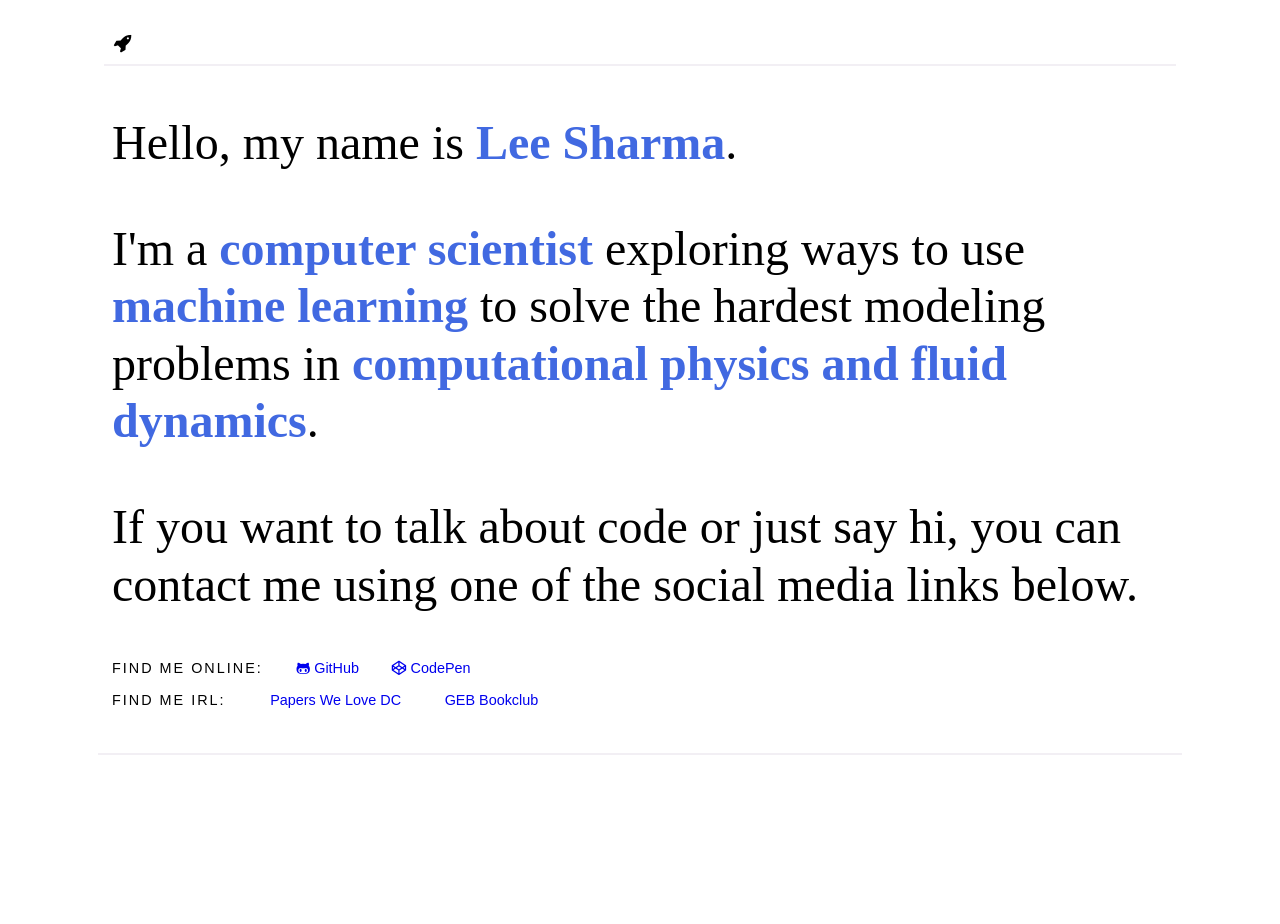
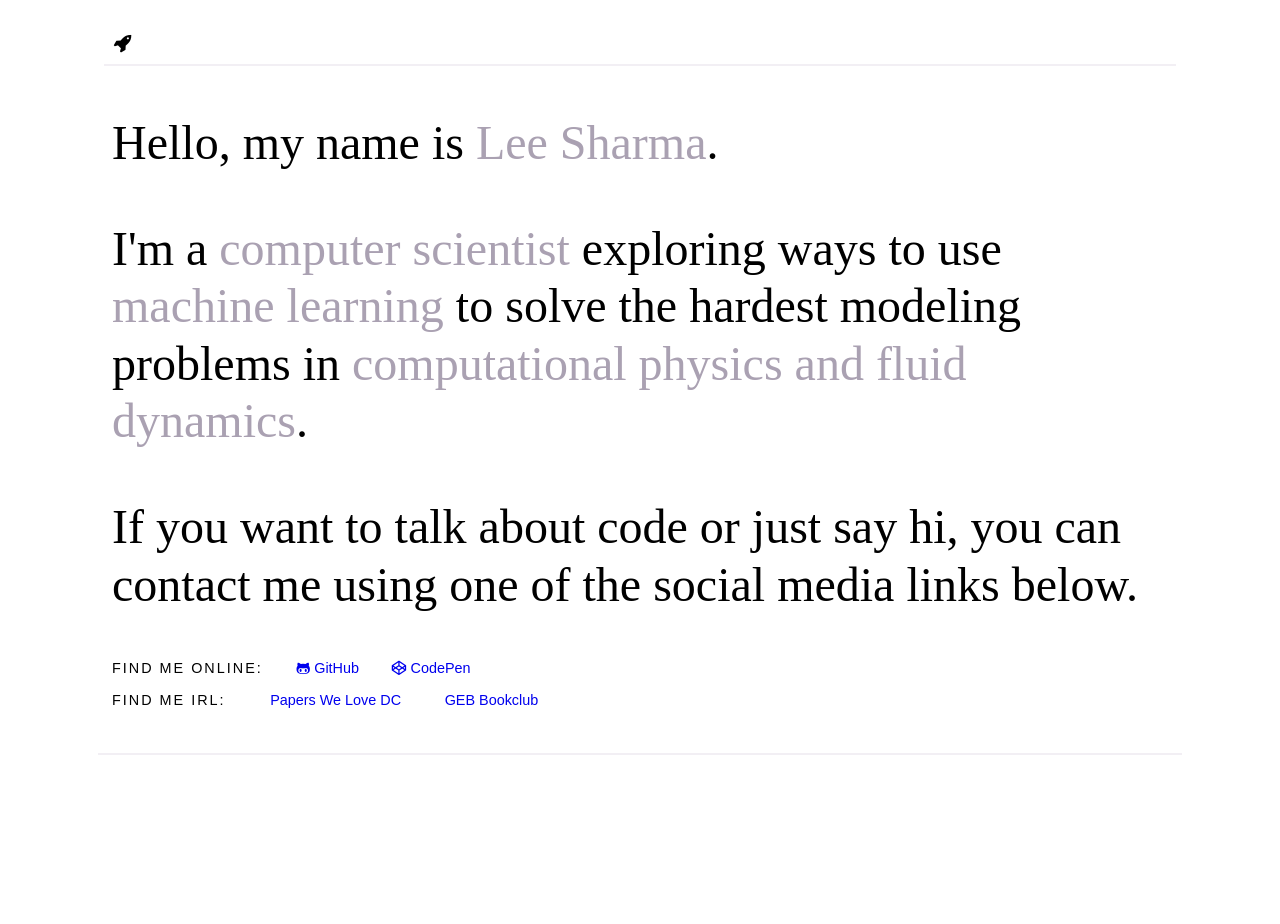
Before and after one commit to leesharma/leesharma.github.io, a Jekyll site: the page built from index.html, in a window 1280 px wide. Built offline with Jekyll 4.4.1, drawn with Linux system fonts in a browser that asks for light colours; nearby versions of some CDN libraries; some web fonts are replaced.

Commit message:
Change styles back to original
I've decided that royalblue is too garish.

```diff
--- a/css/style.scss
+++ b/css/style.scss
@@ -5,7 +5,7 @@
 $background: #FFF;
 $background-secondary: #F2EFF4;
 $primary:   #FDFFC1;
-$secondary: royalblue;//#AAA1B2;
+$secondary: #AAA1B2;
 
 $serif: Ovo, serif;
 $sans-serif: Muli, sans-serif;
@@ -223,7 +223,6 @@ section.intro {
   em {
     font-style: normal;
     color: $secondary;
-    font-weight: 800;
   }
 }
 
```
